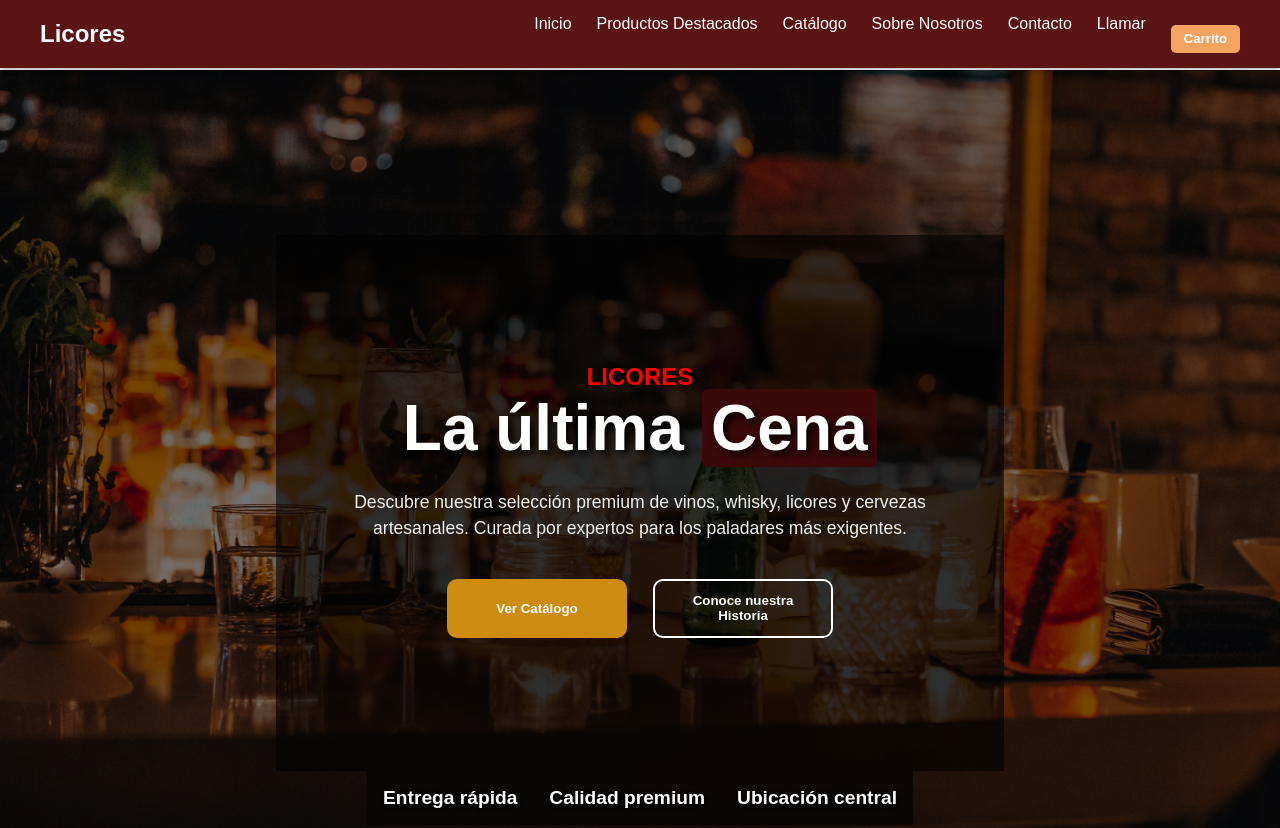
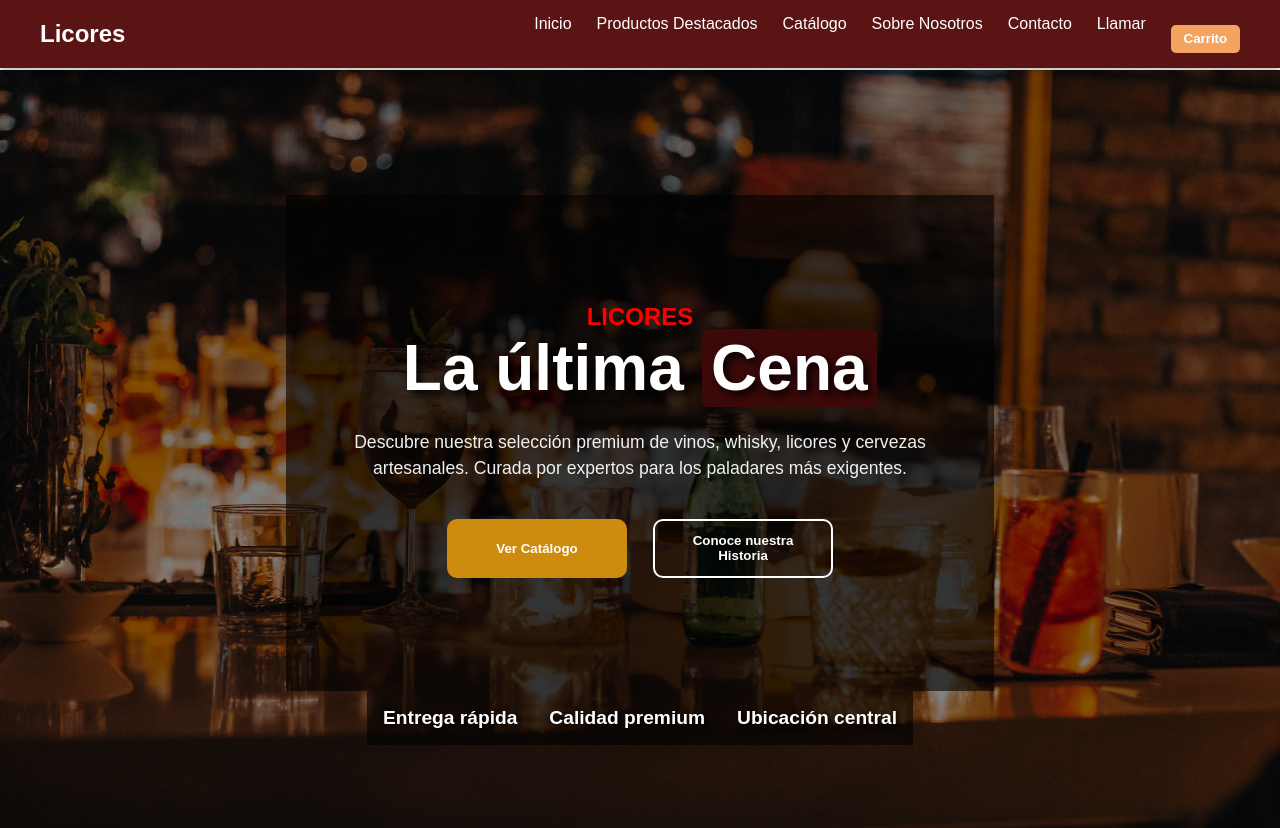
Before and after one commit to anngello601/LicorV2, a plain HTML site: page index.html in a window 1280 px wide. Shown: the top 828 px of the page. Drawn offline with Linux system fonts and the light colour scheme.

Commit message:
Update style.css

```diff
--- a/style.css
+++ b/style.css
@@ -93,29 +93,32 @@ main {
 .fondo_Inicio {
   background-image: url("img/fondo.jpg");
   background-size: cover;          /* Se ajusta automáticamente */
-  background-position: center;     /* Centra la imagen */
-  background-repeat: no-repeat;    /* Evita repeticiones */
-  background-attachment: fixed;    /* Fondo fijo (opcional) */
-  min-height: 100vh;               /* Toda la altura visible */
+  background-position: center;     /* Centra el fondo */
+  background-repeat: no-repeat;
+  background-attachment: fixed;    /* Fondo fijo elegante */
+  width: 100%;
+  min-height: 100vh;               /* Mantiene la proporción de pantalla */
   display: flex;
   flex-direction: column;
   justify-content: center;
   align-items: center;
+  padding: 4rem 8%;                /* Ajuste para igualar márgenes globales */
+  box-sizing: border-box;
   color: white;
   text-align: center;
   position: relative;
+  z-index: 1;
 }
 
-/* 🔥 (opcional) filtro oscuro para resaltar texto */
+/* Capa oscura opcional para mejorar legibilidad */
 .fondo_Inicio::before {
   content: "";
   position: absolute;
   inset: 0;
-  background: rgba(0, 0, 0, 0.5);  /* capa semitransparente */
+  background: rgba(0, 0, 0, 0.45);
   z-index: 0;
 }
 
-/* 🔥 hace que tu contenido quede encima del filtro */
 .fondo_Inicio > * {
   position: relative;
   z-index: 1;
```
